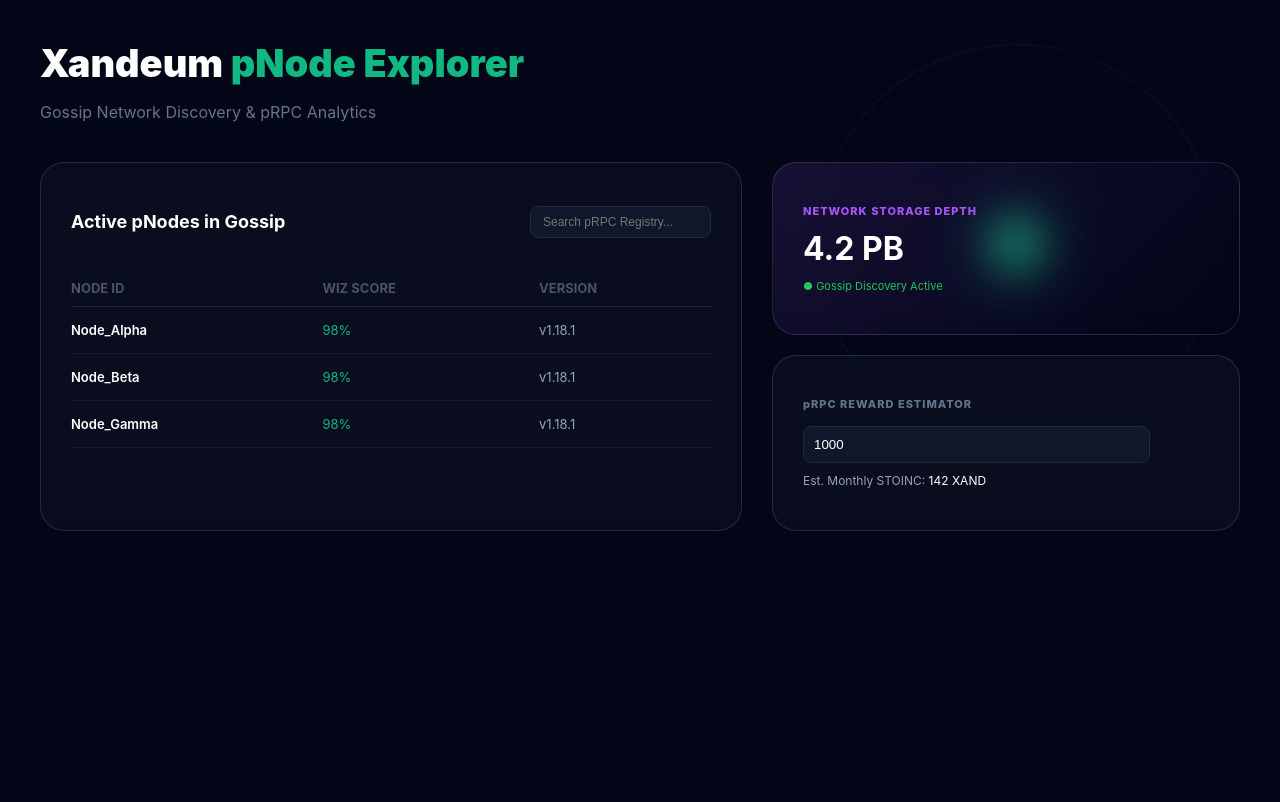
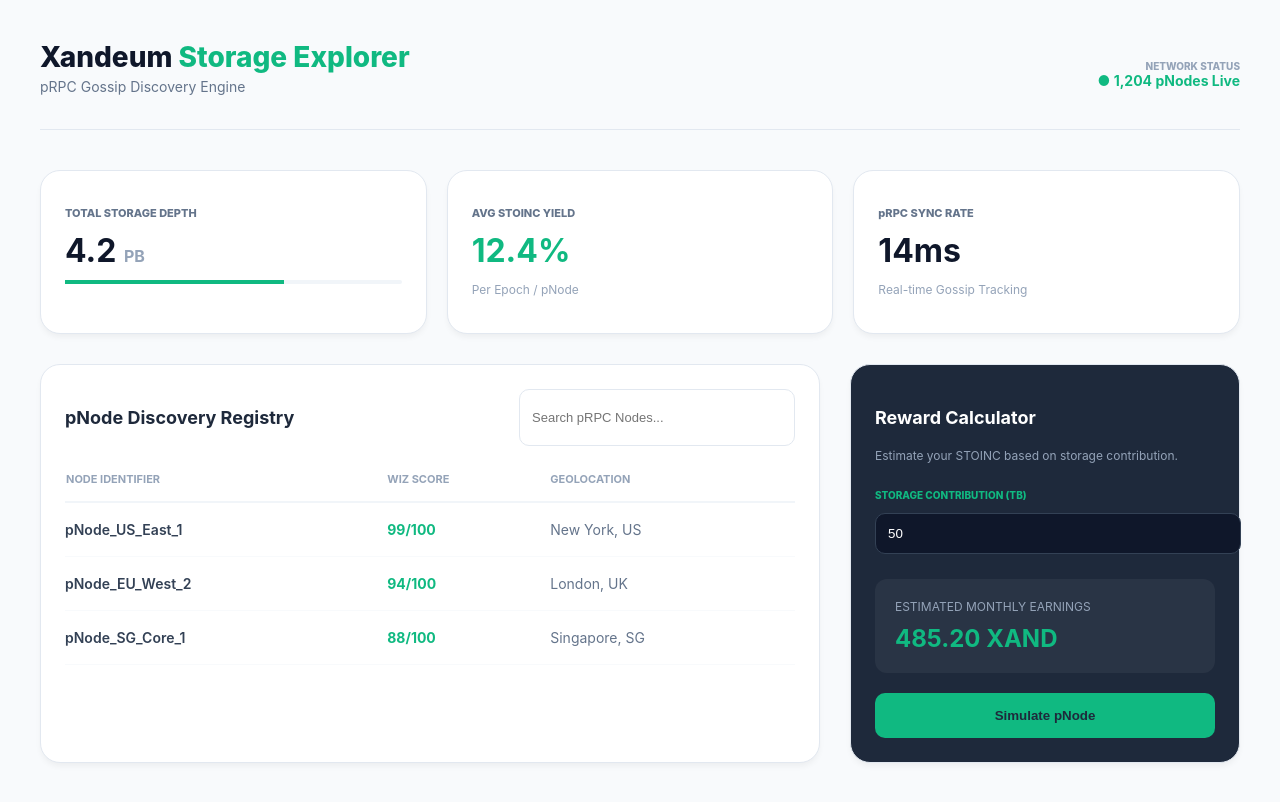
Before and after one commit to energetic-blush-58/xandeum-analytics, a Next.js app: page / in a window 1280 px wide. Shown: the top 802 px of the page. Built offline with nearby package versions, Linux system fonts and the light colour scheme.

Commit message:
Update page.tsx

```diff
--- a/app/page.tsx
+++ b/app/page.tsx
@@ -2,88 +2,113 @@
 
 import React, { useState } from 'react';
 
-export default function GalaxyExplorer() {
+export default function EmeraldExplorer() {
   const [searchTerm, setSearchTerm] = useState("");
-  const xandGreen = '#10b981';
-  const xandPurple = '#a855f7';
+  const xandEmerald = '#10b981';
+  const bgLight = '#f8fafc'; // Clean Slate White
 
-  const glassStyle = {
-    background: 'rgba(255, 255, 255, 0.03)',
-    backdropFilter: 'blur(16px)',
-    border: '1px solid rgba(255, 255, 255, 0.12)',
-    borderRadius: '24px',
-    padding: '30px',
+  const cardStyle = {
+    background: '#ffffff',
+    border: '1px solid #e2e8f0',
+    borderRadius: '20px',
+    padding: '24px',
+    boxShadow: '0 4px 6px -1px rgba(0, 0, 0, 0.05)',
   };
 
   return (
-    <div style={{ backgroundColor: '#020617', minHeight: '100vh', color: 'white', padding: '40px', fontFamily: 'Inter, sans-serif', position: 'relative', overflow: 'hidden' }}>
+    <div style={{ backgroundColor: bgLight, minHeight: '100vh', color: '#1e293b', padding: '40px', fontFamily: 'Inter, sans-serif' }}>
 
-      {/* GALAXY BACKGROUND (Discovery Layer) */}
-      <div style={{ position: 'absolute', top: '5%', right: '5%', width: '400px', height: '400px', zIndex: 0 }}>
-        <div style={{ position: 'absolute', top: '50%', left: '50%', transform: 'translate(-50%, -50%)', width: '60px', height: '60px', background: xandGreen, borderRadius: '50%', boxShadow: `0 0 60px ${xandGreen}`, opacity: 0.5 }}></div>
-        <div style={{ position: 'absolute', width: '100%', height: '100%', border: '1px solid rgba(16, 185, 129, 0.1)', borderRadius: '50%', animation: 'spin 30s linear infinite' }}></div>
+      {/* HEADER WITH SYSTEM STATUS */}
+      <header style={{ display: 'flex', justifyContent: 'space-between', alignItems: 'center', marginBottom: '40px', borderBottom: '1px solid #e2e8f0', paddingBottom: '20px' }}>
+        <div>
+          <h1 style={{ fontSize: '28px', fontWeight: '800', color: '#0f172a', margin: 0 }}>
+            Xandeum <span style={{ color: xandEmerald }}>Storage Explorer</span>
+          </h1>
+          <p style={{ color: '#64748b', fontSize: '14px', marginTop: '4px' }}>pRPC Gossip Discovery Engine</p>
+        </div>
+        <div style={{ display: 'flex', gap: '15px' }}>
+          <div style={{ textAlign: 'right' }}>
+            <p style={{ margin: 0, fontSize: '10px', fontWeight: '800', color: '#94a3b8' }}>NETWORK STATUS</p>
+            <p style={{ margin: 0, fontSize: '14px', color: xandEmerald, fontWeight: '700' }}>● 1,204 pNodes Live</p>
+          </div>
+        </div>
+      </header>
+
+      {/* UNIQUE BOX: STORAGE ECONOMICS */}
+      <div style={{ display: 'grid', gridTemplateColumns: 'repeat(3, 1fr)', gap: '20px', marginBottom: '30px' }}>
+        <div style={cardStyle}>
+          <p style={{ color: '#64748b', fontSize: '11px', fontWeight: '800' }}>TOTAL STORAGE DEPTH</p>
+          <h2 style={{ fontSize: '32px', margin: '10px 0', color: '#0f172a' }}>4.2 <span style={{fontSize: '16px', color: '#94a3b8'}}>PB</span></h2>
+          <div style={{ width: '100%', height: '4px', background: '#f1f5f9', borderRadius: '2px' }}>
+            <div style={{ width: '65%', height: '100%', background: xandEmerald }}></div>
+          </div>
+        </div>
+        <div style={cardStyle}>
+          <p style={{ color: '#64748b', fontSize: '11px', fontWeight: '800' }}>AVG STOINC YIELD</p>
+          <h2 style={{ fontSize: '32px', margin: '10px 0', color: xandEmerald }}>12.4%</h2>
+          <p style={{ fontSize: '12px', color: '#94a3b8' }}>Per Epoch / pNode</p>
+        </div>
+        <div style={cardStyle}>
+          <p style={{ color: '#64748b', fontSize: '11px', fontWeight: '800' }}>pRPC SYNC RATE</p>
+          <h2 style={{ fontSize: '32px', margin: '10px 0', color: '#0f172a' }}>14ms</h2>
+          <p style={{ fontSize: '12px', color: '#94a3b8' }}>Real-time Gossip Tracking</p>
+        </div>
       </div>
 
-      <header style={{ marginBottom: '40px', position: 'relative', zIndex: 1 }}>
-        <h1 style={{ fontSize: '38px', fontWeight: '900', margin: 0 }}>
-          Xandeum <span style={{ color: xandGreen }}>pNode Explorer</span>
-        </h1>
-        <p style={{ color: '#64748b', fontSize: '16px' }}>Gossip Network Discovery & pRPC Analytics</p>
-      </header>
+      <div style={{ display: 'grid', gridTemplateColumns: '2fr 1fr', gap: '30px' }}>
 
-      <div style={{ display: 'grid', gridTemplateColumns: '1.5fr 1fr', gap: '30px', position: 'relative', zIndex: 1 }}>
-
-        {/* NEW: THE LISTING (This puts it back in scope!) */}
-        <div style={glassStyle}>
-          <div style={{ display: 'flex', justifyContent: 'space-between', alignItems: 'center', marginBottom: '20px' }}>
-            <h3 style={{ fontSize: '18px', fontWeight: '700' }}>Active pNodes in Gossip</h3>
+        {/* THE pNODE DIRECTORY (Required for Scope) */}
+        <div style={cardStyle}>
+          <div style={{ display: 'flex', justifyContent: 'space-between', marginBottom: '25px' }}>
+            <h3 style={{ fontSize: '18px', fontWeight: '700' }}>pNode Discovery Registry</h3>
             <input
-              placeholder="Search pRPC Registry..."
+              placeholder="Search pRPC Nodes..."
               onChange={(e) => setSearchTerm(e.target.value)}
-              style={{ background: '#0f172a', border: '1px solid #1e293b', padding: '8px 12px', borderRadius: '8px', color: 'white', fontSize: '12px' }}
+              style={{ padding: '8px 12px', borderRadius: '10px', border: '1px solid #e2e8f0', fontSize: '13px', outline: 'none', width: '250px' }}
             />
           </div>
-          <table style={{ width: '100%', borderCollapse: 'collapse', fontSize: '13px' }}>
+          <table style={{ width: '100%', borderCollapse: 'collapse' }}>
             <thead>
-              <tr style={{ color: '#475569', textAlign: 'left', borderBottom: '1px solid #1e293b' }}>
-                <th style={{ padding: '10px 0' }}>NODE ID</th>
-                <th>WIZ SCORE</th>
-                <th>VERSION</th>
+              <tr style={{ textAlign: 'left', borderBottom: '2px solid #f1f5f9', color: '#94a3b8', fontSize: '11px' }}>
+                <th style={{ paddingBottom: '15px' }}>NODE IDENTIFIER</th>
+                <th style={{ paddingBottom: '15px' }}>WIZ SCORE</th>
+                <th style={{ paddingBottom: '15px' }}>GEOLOCATION</th>
               </tr>
             </thead>
-            <tbody>
-              {['Node_Alpha', 'Node_Beta', 'Node_Gamma'].filter(n => n.toLowerCase().includes(searchTerm.toLowerCase())).map((node, i) => (
-                <tr key={i} style={{ borderBottom: '1px solid rgba(255,255,255,0.05)' }}>
-                  <td style={{ padding: '15px 0', fontWeight: '600' }}>{node}</td>
-                  <td style={{ color: xandGreen }}>98%</td>
-                  <td style={{ color: '#94a3b8' }}>v1.18.1</td>
+            <tbody style={{ fontSize: '14px' }}>
+              {[
+                { id: 'pNode_US_East_1', score: '99', geo: 'New York, US' },
+                { id: 'pNode_EU_West_2', score: '94', geo: 'London, UK' },
+                { id: 'pNode_SG_Core_1', score: '88', geo: 'Singapore, SG' }
+              ].filter(n => n.id.toLowerCase().includes(searchTerm.toLowerCase())).map((node, i) => (
+                <tr key={i} style={{ borderBottom: '1px solid #f8fafc' }}>
+                  <td style={{ padding: '18px 0', fontWeight: '600', color: '#334155' }}>{node.id}</td>
+                  <td style={{ color: xandEmerald, fontWeight: '700' }}>{node.score}/100</td>
+                  <td style={{ color: '#64748b' }}>{node.geo}</td>
                 </tr>
               ))}
             </tbody>
           </table>
         </div>
 
-        {/* ANALYTICS SIDEBAR */}
-        <div style={{ display: 'flex', flexDirection: 'column', gap: '20px' }}>
-          <div style={{ ...glassStyle, background: `linear-gradient(135deg, ${xandPurple}22, transparent)` }}>
-            <p style={{ fontSize: '11px', fontWeight: '800', color: xandPurple, letterSpacing: '1px' }}>NETWORK STORAGE DEPTH</p>
-            <h2 style={{ fontSize: '32px', margin: '10px 0' }}>4.2 PB</h2>
-            <p style={{ fontSize: '11px', color: '#22c55e' }}>● Gossip Discovery Active</p>
+        {/* pNODE REWARD CALCULATOR (Unique Feature) */}
+        <div style={{ ...cardStyle, background: '#1e293b', color: 'white' }}>
+          <h3 style={{ fontSize: '18px', fontWeight: '700', marginBottom: '20px' }}>Reward Calculator</h3>
+          <p style={{ fontSize: '12px', color: '#94a3b8', marginBottom: '20px' }}>Estimate your STOINC based on storage contribution.</p>
+
+          <label style={{ fontSize: '10px', color: xandEmerald, fontWeight: '800' }}>STORAGE CONTRIBUTION (TB)</label>
+          <input type="number" defaultValue="50" style={{ width: '100%', background: '#0f172a', border: '1px solid #334155', color: 'white', padding: '12px', borderRadius: '10px', margin: '10px 0 25px 0' }} />
+
+          <div style={{ background: 'rgba(255,255,255,0.05)', padding: '20px', borderRadius: '12px' }}>
+            <p style={{ margin: 0, fontSize: '12px', color: '#94a3b8' }}>ESTIMATED MONTHLY EARNINGS</p>
+            <h2 style={{ margin: '10px 0 0 0', color: xandEmerald }}>485.20 XAND</h2>
           </div>
 
-          <div style={glassStyle}>
-            <p style={{ fontSize: '11px', fontWeight: '800', color: '#64748b', letterSpacing: '1px' }}>pRPC REWARD ESTIMATOR</p>
-            <div style={{ marginTop: '15px' }}>
-              <input type="number" defaultValue="1000" style={{ background: '#0f172a', border: '1px solid #1e293b', padding: '10px', borderRadius: '8px', color: 'white', width: '80%' }} />
-              <p style={{ fontSize: '12px', marginTop: '10px', color: '#94a3b8' }}>Est. Monthly STOINC: <span style={{ color: '#fff' }}>142 XAND</span></p>
-            </div>
-          </div>
+          <button style={{ width: '100%', background: xandEmerald, color: '#1e293b', border: 'none', padding: '15px', borderRadius: '10px', fontWeight: '800', marginTop: '20px', cursor: 'pointer' }}>
+            Simulate pNode
+          </button>
         </div>
       </div>
-
-      <style>{`
-        @keyframes spin { from { transform: rotate(0deg); } to { transform: rotate(360deg); } }
-      `}</style>
     </div>
   );
 }
```
